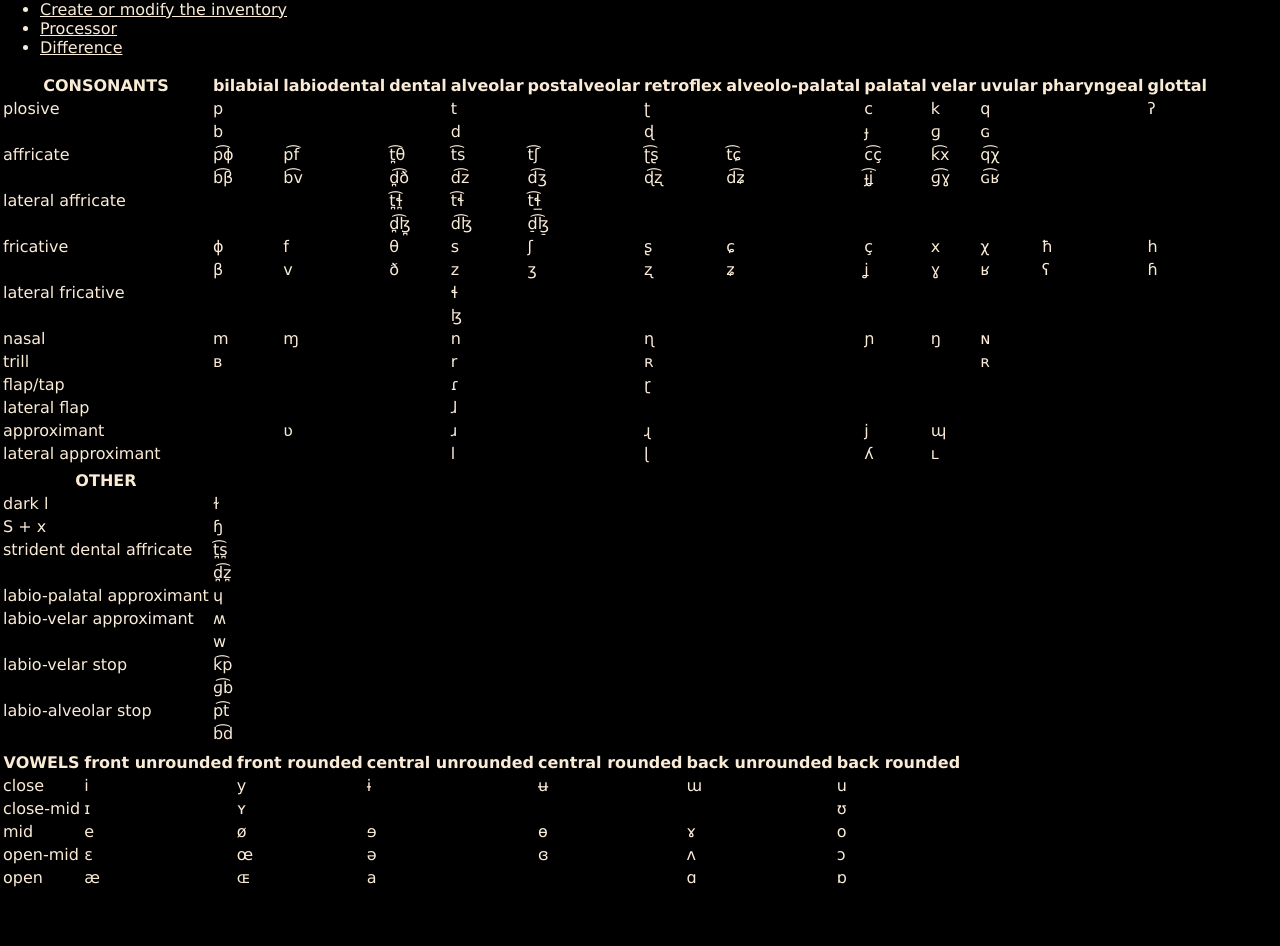
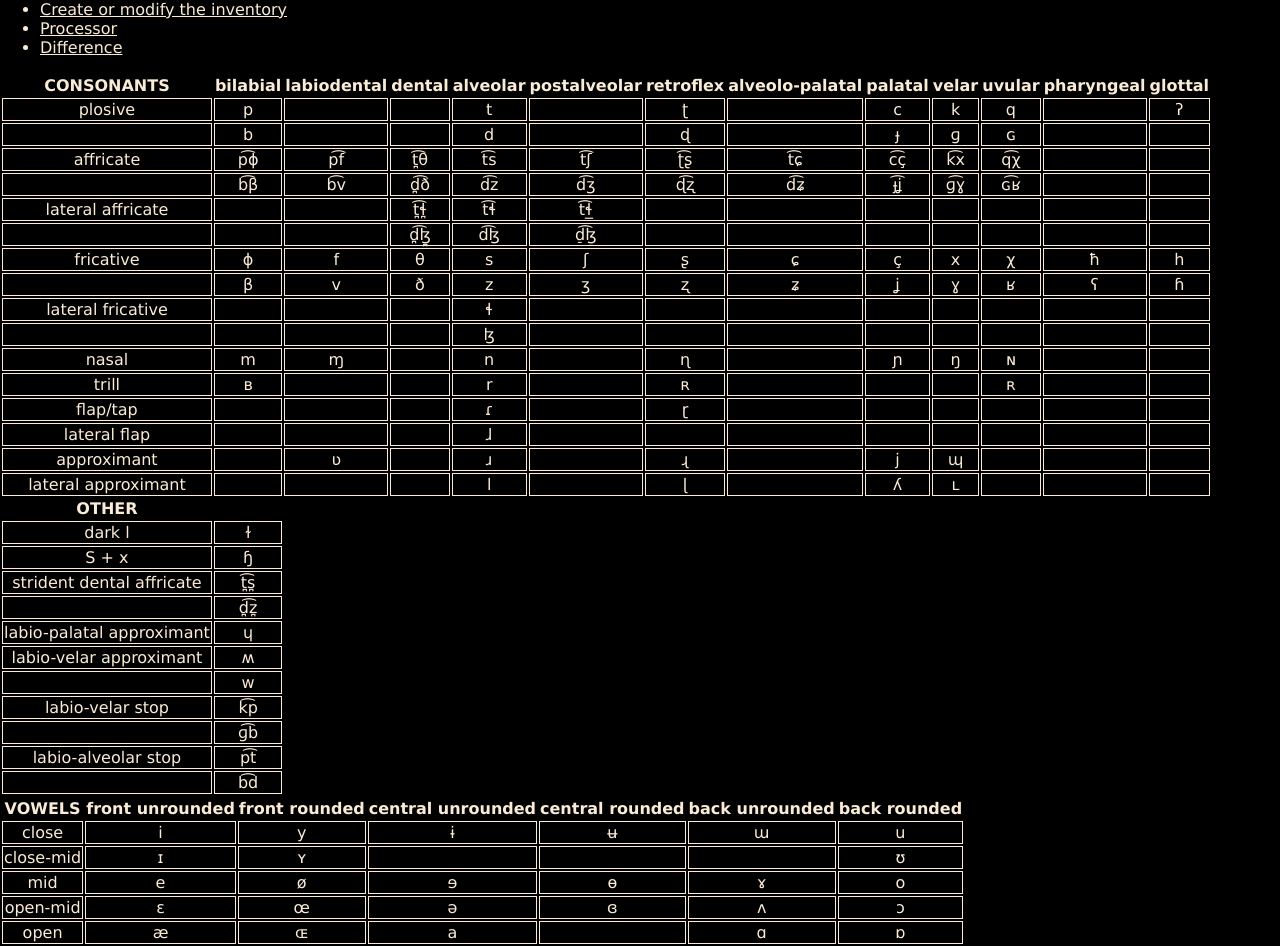
Before and after one commit to MarcinFort/phon_processor, a React (Create React App) app: page /inventory in a window 1280 px wide. Shown: the part 179-1125 px from the top of the page. Before the commit the page ends 1073 px from the top, so only its background shows below. Built offline with nearby package versions, Linux system fonts and the light colour scheme; a web font is replaced by a local one.

Commit message:
Style the inventory picker; fix the table data bugs

```diff
--- a/src/PickInventory.js
+++ b/src/PickInventory.js
@@ -5,9 +5,9 @@ export class PickInventory extends React.Component {
 
     render() {
 
-        let basic_consonants = [["plosive","p","","","t","","ʈ","","c","k","q","","ʔ"],["","b","","","d","","ɖ","","ɟ","ɡ","ɢ","",""],["affricate","p͡ɸ","p͡f","t̪͡θ","t͡s","t͡ʃ","ʈ͡ʂ","t͡ɕ","c͡ç","k͡x","q͡χ","",""],["","b͡β","b͡v","d̪͡ð","d͡z","d͡ʒ","ɖ͡ʐ","d͡ʑ","ɟ͡ʝ","ɡ͡ɣ","ɢ͡ʁ","",""],["lateral affricate","","","t̪͡ɬ̪","t͡ɬ","t͡ɬ̲","","","","","","",""],["","","","d̪͡ɮ̪","d͡ɮ","d̠͡ɮ̠","","","","","","",""],["fricative","ɸ","f","θ","s","ʃ","ʂ","ɕ","ç","x","χ","ħ","h"],["","β","v","ð","z","ʒ","ʐ","ʑ","ʝ","ɣ","ʁ","ʕ","ɦ"],["lateral fricative","","","","ɬ","","","","","","","",""],["","","","","ɮ","","","","","","","",""],["nasal","m","ɱ","","n","","ɳ","","ɲ","ŋ","ɴ","",""],["trill ","ʙ","","","r","","ʀ","","","","ʀ","",""],["flap/tap","","","","ɾ","","ɽ","","","","","",""],["lateral flap","","","","ɺ","","","","","","","",""],["approximant","","ʋ","","ɹ","","ɻ","","j","ɰ","","",""],["lateral approximant","","","","l","","ɭ","","ʎ","ʟ","","",""],[""]];
-        let other_consonants = [["dark l","ɫ"],["S + x ","ɧ"],["strident dental affricate","t̪͡s̪"],["","d̪͡z̪"],["labio-palatal approximant","ɥ"],["labio-velar approximant","ʍ"],["","w"],["labio-velar stop","k͡p"],["","ɡ͡b"],["labio-alveolar stop","p͡t"],["","b͡d"],[""]];
-        let vowels = [["close ","i","y","ɨ","ʉ","ɯ","u","","","","","","","","",""],["close-mid ","ɪ","ʏ","","","","ʊ","","","","","","","","",""],["mid   ","e","ø","ɘ","ɵ","ɤ","o","","","","","","","","",""],["open-mid ","ɛ","œ","ə","ɞ","ʌ","ɔ","","","","","","","","",""],["open  ","ӕ","ɶ","a","","ɑ","ɒ","","","","","","","","",""],[""]]
+        let basic_consonants = [["plosive","p","","","t","","ʈ","","c","k","q","","ʔ"],["","b","","","d","","ɖ","","ɟ","ɡ","ɢ","",""],["affricate","p͡ɸ","p͡f","t̪͡θ","t͡s","t͡ʃ","ʈ͡ʂ","t͡ɕ","c͡ç","k͡x","q͡χ","",""],["","b͡β","b͡v","d̪͡ð","d͡z","d͡ʒ","ɖ͡ʐ","d͡ʑ","ɟ͡ʝ","ɡ͡ɣ","ɢ͡ʁ","",""],["lateral affricate","","","t̪͡ɬ̪","t͡ɬ","t͡ɬ̲","","","","","","",""],["","","","d̪͡ɮ̪","d͡ɮ","d̠͡ɮ̠","","","","","","",""],["fricative","ɸ","f","θ","s","ʃ","ʂ","ɕ","ç","x","χ","ħ","h"],["","β","v","ð","z","ʒ","ʐ","ʑ","ʝ","ɣ","ʁ","ʕ","ɦ"],["lateral fricative","","","","ɬ","","","","","","","",""],["","","","","ɮ","","","","","","","",""],["nasal","m","ɱ","","n","","ɳ","","ɲ","ŋ","ɴ","",""],["trill ","ʙ","","","r","","ʀ","","","","ʀ","",""],["flap/tap","","","","ɾ","","ɽ","","","","","",""],["lateral flap","","","","ɺ","","","","","","","",""],["approximant","","ʋ","","ɹ","","ɻ","","j","ɰ","","",""],["lateral approximant","","","","l","","ɭ","","ʎ","ʟ","","",""]];
+        let other_consonants = [["dark l","ɫ"],["S + x ","ɧ"],["strident dental affricate","t̪͡s̪"],["","d̪͡z̪"],["labio-palatal approximant","ɥ"],["labio-velar approximant","ʍ"],["","w"],["labio-velar stop","k͡p"],["","ɡ͡b"],["labio-alveolar stop","p͡t"],["","b͡d"]];
+        let vowels = [["close ","i","y","ɨ","ʉ","ɯ","u"],["close-mid ","ɪ","ʏ","","","","ʊ"],["mid   ","e","ø","ɘ","ɵ","ɤ","o"],["open-mid ","ɛ","œ","ə","ɞ","ʌ","ɔ"],["open  ","ӕ","ɶ","a","","ɑ","ɒ"]]
 
         return(
             <div>
--- a/src/index.css
+++ b/src/index.css
@@ -26,6 +26,11 @@ body {
 
 /* PickInventory */
 
+#consonants td, #vowels td {
+  text-align: center;
+  border: 1px solid antiquewhite;
+}
+
 td.selected {
   background-color: grey;
 }
```
